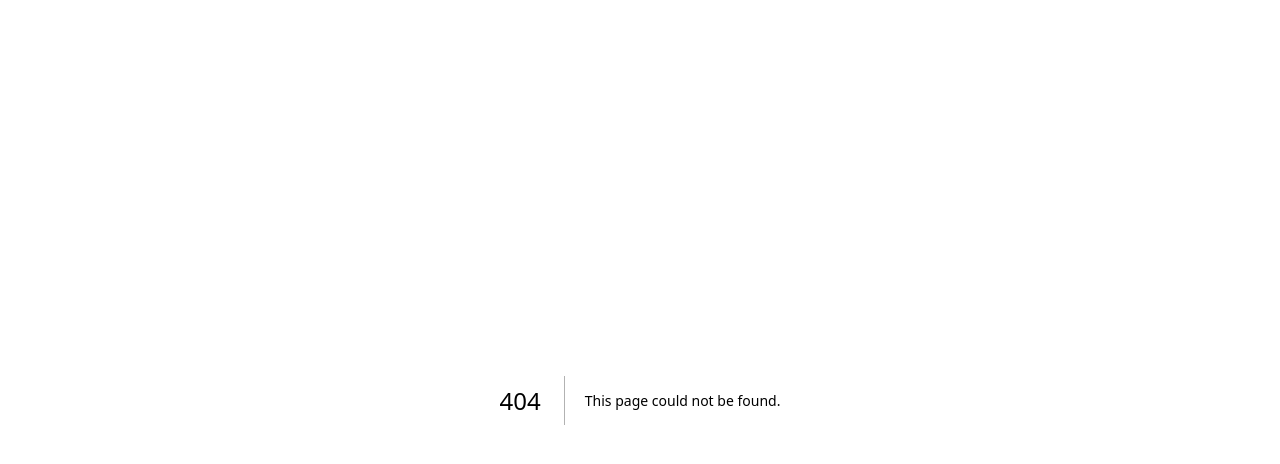
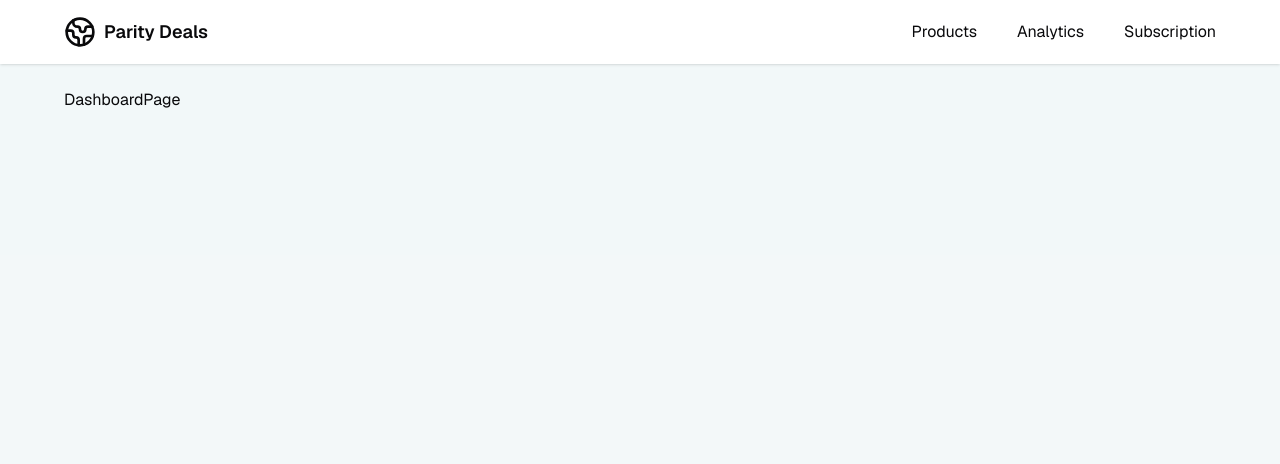
Before and after one commit to Parthtank21/parity-deals, a Next.js app: page /dashboard in a window 1280 px wide. Before the commit this address had no page. Shown: the top 464 px of the page. Built offline with nearby package versions, Linux system fonts and the light colour scheme.

Commit message:
UI: completed dashboard layout & dashboard navbar

```diff
--- /dev/null
+++ b/src/app/dashboard/_components/NavBar.tsx
@@ -0,0 +1,20 @@
+import React from "react";
+import Link from "next/link";
+import BrandLogo from "@/components/BrandLogo";
+import { UserButton } from "@clerk/nextjs";
+
+export default function NavBar() {
+  return (
+    <header className="flex py-4 shadow bg-background">
+      <nav className="flex items-center gap-10 container">
+        <Link className="mr-auto" href="/dashboard">
+          <BrandLogo />
+        </Link>
+        <Link href={"/dashboard/products"}>Products</Link>
+        <Link href={"/dashboard/analytics"}>Analytics</Link>
+        <Link href={"/dashboard/subscription"}>Subscription</Link>
+        <UserButton />
+      </nav>
+    </header>
+  );
+}
--- /dev/null
+++ b/src/app/dashboard/layout.tsx
@@ -0,0 +1,15 @@
+import React from "react";
+import NavBar from "./_components/NavBar";
+
+export default function DashboardLayout({
+  children,
+}: {
+  children: React.ReactNode;
+}) {
+  return (
+    <div className="bg-accent/5 min-h-screen">
+      <NavBar />
+      <div className="container py-6">{children}</div>
+    </div>
+  );
+}
--- /dev/null
+++ b/src/app/dashboard/page.tsx
@@ -0,0 +1,5 @@
+import React from "react";
+
+export default function DashboardPage() {
+  return <div>DashboardPage</div>;
+}
```
